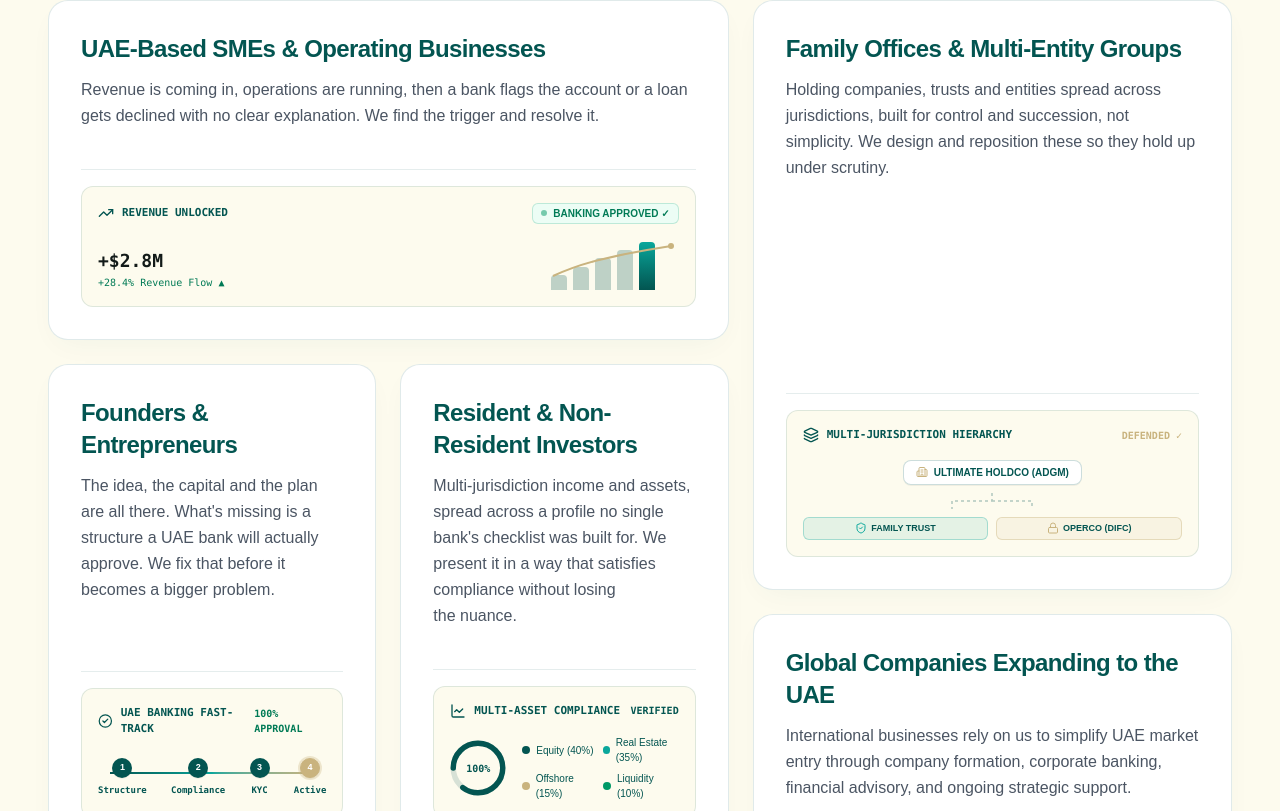
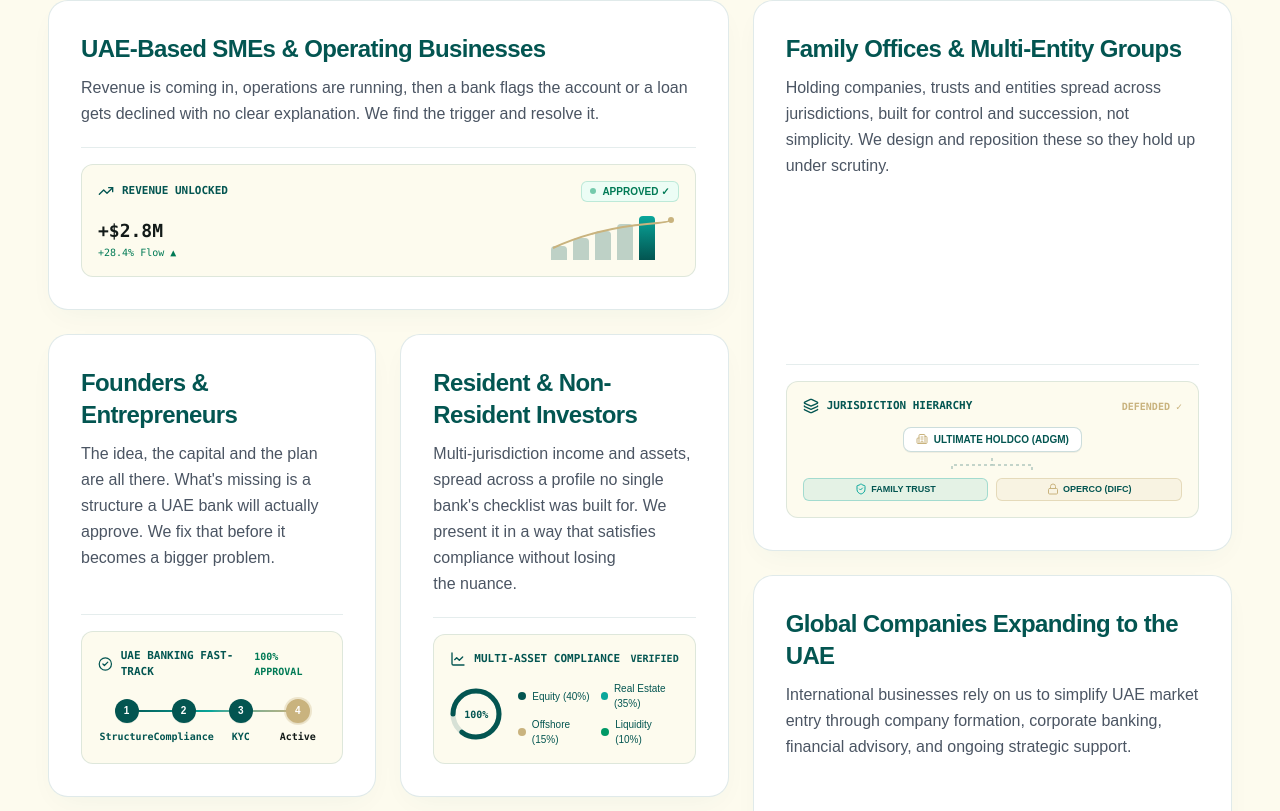
Before and after one commit to PrinceKhimani78/ultronnew, a Next.js app: page / in a window 1280 px wide. Shown: the part 989-1800 px from the top of the page. Built offline with nearby package versions, Linux system fonts and the light colour scheme; no server answers; a web font is replaced by a local one.

Commit message:
fix: align progress tracker line to circle midpoints and reduce top whitespace above hierarchy diagram

```diff
--- a/src/components/home/who-we-help/WhoWeHelpCard.tsx
+++ b/src/components/home/who-we-help/WhoWeHelpCard.tsx
@@ -33,7 +33,7 @@ export function WhoWeHelpCard({ item, index, className }: WhoWeHelpCardProps) {
         ease: [0.22, 1, 0.36, 1],
       }}
       className={cn(
-        'group flex flex-col justify-between rounded-[20px] bg-white p-6 sm:p-7 lg:p-8',
+        'group flex flex-col rounded-[20px] bg-white p-6 sm:p-7 lg:p-8',
         'border border-[#035551]/12',
         'shadow-[0_10px_30px_-10px_rgba(3,85,81,0.06)]',
         'ease-house transition-all duration-300',
@@ -41,17 +41,17 @@ export function WhoWeHelpCard({ item, index, className }: WhoWeHelpCardProps) {
         className,
       )}
     >
-      <div>
-        <h3 className="font-display mb-3 text-lg font-bold tracking-tight text-[#035551] transition-colors group-hover:text-[#035551] sm:text-xl lg:text-2xl">
+      <div className="flex flex-1 flex-col">
+        <h3 className="font-display mb-2.5 text-lg font-bold tracking-tight text-[#035551] sm:text-xl lg:text-2xl">
           {item.title}
         </h3>
-        <p className="text-ink-muted mb-6 text-xs leading-relaxed sm:text-sm lg:text-base">
+        <p className="text-ink-muted text-xs leading-relaxed sm:text-sm lg:text-base">
           {item.description}
         </p>
       </div>
 
-      {/* Unique Animated Financial Visualization Component */}
-      <div className="mt-4 border-t border-[#035551]/10 pt-4">
+      {/* Unique Animated Financial Visualization Component - Connected 20px below description */}
+      <div className="mt-5 border-t border-[#035551]/10 pt-4">
         <CardFinancialGraphic id={item.id} />
       </div>
     </motion.div>
@@ -86,8 +86,8 @@ function SmeBarChartVisualization() {
   const bars = [30, 48, 65, 82, 100];
 
   return (
-    <div className="flex flex-col gap-3.5 rounded-xl border border-[#035551]/12 bg-[#FDFBEE] p-4 backdrop-blur-xs transition-colors group-hover:border-[#C9B37E]/40">
-      <div className="flex items-center justify-between">
+    <div className="flex flex-col gap-3 rounded-xl border border-[#035551]/12 bg-[#FDFBEE] p-3.5 backdrop-blur-xs transition-colors group-hover:border-[#C9B37E]/40 sm:p-4">
+      <div className="flex items-center justify-between gap-2">
         <div className="flex items-center gap-2">
           <TrendingUp className="h-4 w-4 text-[#035551]" />
           <span className="font-mono text-[11px] font-bold text-[#035551] uppercase">
@@ -96,22 +96,22 @@ function SmeBarChartVisualization() {
         </div>
         <div className="flex items-center gap-1.5 rounded-md border border-emerald-600/20 bg-emerald-50 px-2 py-0.5 font-mono text-[10px] font-bold text-emerald-700">
           <span className="h-1.5 w-1.5 animate-pulse rounded-full bg-emerald-600" />
-          <span>BANKING APPROVED ✓</span>
+          <span>APPROVED ✓</span>
         </div>
       </div>
 
-      <div className="flex items-end justify-between gap-2 pt-1">
+      <div className="flex items-end justify-between gap-2 pt-0.5">
         <div className="flex flex-col">
           <span className="font-mono text-base font-bold text-[#121a18] sm:text-lg">
             +$2.8M
           </span>
           <span className="font-mono text-[10px] font-medium text-emerald-700">
-            +28.4% Revenue Flow ▲
+            +28.4% Flow ▲
           </span>
         </div>
 
         {/* 5-Bar Chart with SVG Sparkline Curve */}
-        <div className="relative flex h-12 w-32 items-end gap-1.5">
+        <div className="relative flex h-11 w-32 items-end gap-1.5">
           {bars.map((height, i) => (
             <div
               key={i}
@@ -139,7 +139,7 @@ function SmeBarChartVisualization() {
           {/* SVG Sparkline Curve Overlay */}
           <svg className="pointer-events-none absolute inset-0 h-full w-full overflow-visible">
             <motion.path
-              d="M 2 34 Q 24 24, 48 18 T 96 8 T 120 4"
+              d="M 2 32 Q 24 22, 48 16 T 96 8 T 120 4"
               fill="none"
               stroke="#C9B37E"
               strokeWidth="2"
@@ -165,16 +165,16 @@ function SmeBarChartVisualization() {
 
 /**
  * CARD 2: Family Offices & Multi-Entity Groups
- * Multi-Tier Organization Hierarchy Tree with ADGM/DIFC Jurisdiction Connections
+ * Compact Hierarchy Diagram sitting 24px below paragraph
  */
 function FamilyOfficeHierarchyVisualization() {
   return (
-    <div className="flex flex-col gap-3 rounded-xl border border-[#035551]/12 bg-[#FDFBEE] p-4 transition-colors group-hover:border-[#C9B37E]/40">
+    <div className="flex flex-col gap-2.5 rounded-xl border border-[#035551]/12 bg-[#FDFBEE] p-3.5 transition-colors group-hover:border-[#C9B37E]/40 sm:p-4">
       <div className="flex items-center justify-between">
         <div className="flex items-center gap-2">
           <Layers className="h-4 w-4 text-[#035551]" />
           <span className="font-mono text-[11px] font-bold text-[#035551] uppercase">
-            MULTI-JURISDICTION HIERARCHY
+            JURISDICTION HIERARCHY
           </span>
         </div>
         <span className="font-mono text-[10px] font-bold text-[#C9B37E]">
@@ -182,11 +182,11 @@ function FamilyOfficeHierarchyVisualization() {
         </span>
       </div>
 
-      {/* Visual Hierarchy Diagram */}
-      <div className="relative flex flex-col items-center gap-2 pt-1">
+      {/* Visual Hierarchy Diagram - Compact Alignment */}
+      <div className="relative flex flex-col items-center gap-1.5 pt-0.5">
         {/* Tier 1: HoldCo */}
         <motion.div
-          initial={{ opacity: 0, scale: 0.9 }}
+          initial={{ opacity: 0, scale: 0.95 }}
           whileInView={{ opacity: 1, scale: 1 }}
           viewport={{ amount: 0.5 }}
           transition={{ duration: 0.4 }}
@@ -198,12 +198,12 @@ function FamilyOfficeHierarchyVisualization() {
 
         {/* Connecting SVG Dotted Lines */}
         <svg
-          className="h-4 w-32 stroke-[#035551]/30"
+          className="h-3.5 w-32 stroke-[#035551]/30"
           fill="none"
-          viewBox="0 0 120 16"
+          viewBox="0 0 120 14"
         >
           <path
-            d="M 60 0 V 8 H 20 V 16 M 60 8 H 100 V 16"
+            d="M 60 0 V 7 H 20 V 14 M 60 7 H 100 V 14"
             strokeDasharray="3 3"
             strokeWidth="1.5"
           />
@@ -212,7 +212,7 @@ function FamilyOfficeHierarchyVisualization() {
         {/* Tier 2: Dual Subsidiaries */}
         <div className="flex w-full items-center justify-between gap-2">
           <motion.div
-            initial={{ opacity: 0, y: 10 }}
+            initial={{ opacity: 0, y: 6 }}
             whileInView={{ opacity: 1, y: 0 }}
             viewport={{ amount: 0.5 }}
             transition={{ duration: 0.4, delay: 0.1 }}
@@ -223,7 +223,7 @@ function FamilyOfficeHierarchyVisualization() {
           </motion.div>
 
           <motion.div
-            initial={{ opacity: 0, y: 10 }}
+            initial={{ opacity: 0, y: 6 }}
             whileInView={{ opacity: 1, y: 0 }}
             viewport={{ amount: 0.5 }}
             transition={{ duration: 0.4, delay: 0.2 }}
@@ -240,18 +240,18 @@ function FamilyOfficeHierarchyVisualization() {
 
 /**
  * CARD 3: Founders & Entrepreneurs
- * UAE Banking Fast-Track 4-Step Lifecycle Timeline
+ * Perfectly Aligned 4-Step Progress Tracker with Center Line Precision
  */
 function FoundersTimelineVisualization() {
   const steps = [
-    { label: 'Structure', active: true },
-    { label: 'Compliance', active: true },
-    { label: 'KYC', active: true },
-    { label: 'Active', active: true },
-  ];
+    { label: 'Structure', status: 'completed' },
+    { label: 'Compliance', status: 'completed' },
+    { label: 'KYC', status: 'completed' },
+    { label: 'Active', status: 'current' },
+  ] as const;
 
   return (
-    <div className="flex flex-col gap-3 rounded-xl border border-[#035551]/12 bg-[#FDFBEE] p-4 transition-colors group-hover:border-[#C9B37E]/40">
+    <div className="flex flex-col gap-3.5 rounded-xl border border-[#035551]/12 bg-[#FDFBEE] p-3.5 transition-colors group-hover:border-[#C9B37E]/40 sm:p-4">
       <div className="flex items-center justify-between">
         <div className="flex items-center gap-2">
           <CheckCircle2 className="h-4 w-4 text-[#035551]" />
@@ -264,42 +264,61 @@ function FoundersTimelineVisualization() {
         </span>
       </div>
 
-      {/* Timeline Steps */}
-      <div className="relative pt-2 pb-1">
-        {/* Connection Line */}
-        <div className="absolute top-[22px] right-3 left-3 h-0.5 bg-[#035551]/15">
+      {/* Progress Tracker Widget with Perfect Line & Circle Alignment */}
+      <div className="relative pt-1 pb-1">
+        {/* Step Nodes Grid with Equal Spacing */}
+        <div className="relative z-10 grid grid-cols-4 items-center">
+          {/* Continuous Center Connecting Line - Aligned exactly through circle midpoints */}
+          <div className="absolute top-[12px] right-6 left-6 h-[2px] -translate-y-1/2 bg-[#035551]/15">
             <motion.div
               initial={{ width: 0 }}
               whileInView={{ width: '100%' }}
               viewport={{ amount: 0.5 }}
-            transition={{ duration: 0.8, ease: 'easeOut' }}
+              transition={{ duration: 1.1, ease: 'easeInOut' }}
               className="h-full bg-gradient-to-r from-[#035551] via-[#0aa79b] to-[#C9B37E]"
             />
           </div>
 
-        {/* Milestone Nodes */}
-        <div className="relative z-10 flex items-center justify-between">
-          {steps.map((step, idx) => (
-            <div key={idx} className="flex flex-col items-center gap-1.5">
+          {steps.map((step, idx) => {
+            const isCompleted = step.status === 'completed';
+            const isCurrent = step.status === 'current';
+
+            return (
+              <div key={idx} className="flex flex-col items-center">
+                {/* Numbered Step Circle - Identical 24x24px size, centered over line */}
                 <motion.div
-                initial={{ scale: 0.6 }}
-                whileInView={{ scale: 1 }}
+                  initial={{ scale: 0.5, opacity: 0 }}
+                  whileInView={{ scale: 1, opacity: 1 }}
                   viewport={{ amount: 0.5 }}
-                transition={{ duration: 0.3, delay: idx * 0.12 }}
+                  transition={{ duration: 0.35, delay: idx * 0.15 }}
                   className={cn(
-                  'flex h-5 w-5 items-center justify-center rounded-full text-[9px] font-bold shadow-2xs',
-                  idx === steps.length - 1
-                    ? 'border border-[#C9B37E] bg-[#C9B37E] text-white ring-2 ring-[#C9B37E]/30'
-                    : 'bg-[#035551] text-white',
+                    'relative z-10 flex h-6 w-6 items-center justify-center rounded-full text-[10px] font-bold shadow-2xs transition-transform',
+                    isCurrent
+                      ? 'border-2 border-[#C9B37E] bg-[#C9B37E] text-white ring-2 ring-[#C9B37E]/30'
+                      : isCompleted
+                        ? 'bg-[#035551] text-white'
+                        : 'bg-slate-200 text-slate-500',
                   )}
                 >
                   {idx + 1}
                 </motion.div>
-              <span className="font-mono text-[9px] font-semibold text-[#035551]">
+
+                {/* Step Label - Centered directly beneath circle */}
+                <motion.span
+                  initial={{ opacity: 0, y: 4 }}
+                  whileInView={{ opacity: 1, y: 0 }}
+                  viewport={{ amount: 0.5 }}
+                  transition={{ duration: 0.3, delay: idx * 0.15 + 0.1 }}
+                  className={cn(
+                    'mt-2 text-center font-mono text-[10px] leading-tight font-semibold whitespace-nowrap',
+                    isCurrent ? 'font-bold text-[#121a18]' : 'text-[#035551]',
+                  )}
+                >
                   {step.label}
-              </span>
+                </motion.span>
               </div>
-          ))}
+            );
+          })}
         </div>
       </div>
     </div>
@@ -312,7 +331,7 @@ function FoundersTimelineVisualization() {
  */
 function InvestorRadarVisualization() {
   return (
-    <div className="flex flex-col gap-3 rounded-xl border border-[#035551]/12 bg-[#FDFBEE] p-4 transition-colors group-hover:border-[#C9B37E]/40">
+    <div className="flex flex-col gap-3 rounded-xl border border-[#035551]/12 bg-[#FDFBEE] p-3.5 transition-colors group-hover:border-[#C9B37E]/40 sm:p-4">
       <div className="flex items-center justify-between">
         <div className="flex items-center gap-2">
           <LineChart className="h-4 w-4 text-[#035551]" />
@@ -325,9 +344,9 @@ function InvestorRadarVisualization() {
         </span>
       </div>
 
-      <div className="flex items-center justify-between gap-4 pt-1">
+      <div className="flex items-center justify-between gap-4 pt-0.5">
         {/* SVG Circular Donut Chart */}
-        <div className="relative flex h-14 w-14 shrink-0 items-center justify-center">
+        <div className="relative flex h-13 w-13 shrink-0 items-center justify-center">
           <svg
             className="h-full w-full -rotate-90 transform"
             viewBox="0 0 36 36"
@@ -388,7 +407,7 @@ function InvestorRadarVisualization() {
  */
 function RealEstateValuationVisualization() {
   return (
-    <div className="flex flex-col gap-3 rounded-xl border border-[#035551]/12 bg-[#FDFBEE] p-4 transition-colors group-hover:border-[#C9B37E]/40">
+    <div className="flex flex-col gap-3 rounded-xl border border-[#035551]/12 bg-[#FDFBEE] p-3.5 transition-colors group-hover:border-[#C9B37E]/40 sm:p-4">
       <div className="flex items-center justify-between">
         <div className="flex items-center gap-2">
           <ShieldCheck className="h-4 w-4 text-[#035551]" />
@@ -397,17 +416,17 @@ function RealEstateValuationVisualization() {
           </span>
         </div>
         <span className="font-mono text-[10px] font-bold text-emerald-700">
-          LENDER CLEARED
+          CLEARED ✓
         </span>
       </div>
 
-      <div className="flex items-center justify-between gap-2 pt-1">
+      <div className="flex items-center justify-between gap-2 pt-0.5">
         <div className="flex flex-col">
           <span className="font-mono text-base font-bold text-[#121a18]">
             AED 18.5M
           </span>
           <span className="font-mono text-[10px] font-medium text-emerald-700">
-            Valuation Approved ✓
+            Valuation Cleared ✓
           </span>
         </div>
 
@@ -452,7 +471,7 @@ function RealEstateValuationVisualization() {
  */
 function GlobalNetworkVisualization() {
   return (
-    <div className="flex flex-col gap-3 rounded-xl border border-[#035551]/12 bg-[#FDFBEE] p-4 transition-colors group-hover:border-[#C9B37E]/40">
+    <div className="flex flex-col gap-3 rounded-xl border border-[#035551]/12 bg-[#FDFBEE] p-3.5 transition-colors group-hover:border-[#C9B37E]/40 sm:p-4">
       <div className="flex items-center justify-between">
         <div className="flex items-center gap-2">
           <Globe2 className="h-4 w-4 text-[#035551]" />
@@ -465,7 +484,7 @@ function GlobalNetworkVisualization() {
         </span>
       </div>
 
-      <div className="flex items-center justify-between gap-2 pt-1">
+      <div className="flex items-center justify-between gap-2 pt-0.5">
         <div className="flex items-center gap-1.5 font-mono text-[10px] font-bold text-[#035551]">
           <span className="rounded border border-[#035551]/15 bg-white px-2 py-1 shadow-2xs">
             UK / US / SG
```
Lines whose indentation alone changed are shown as unchanged.
